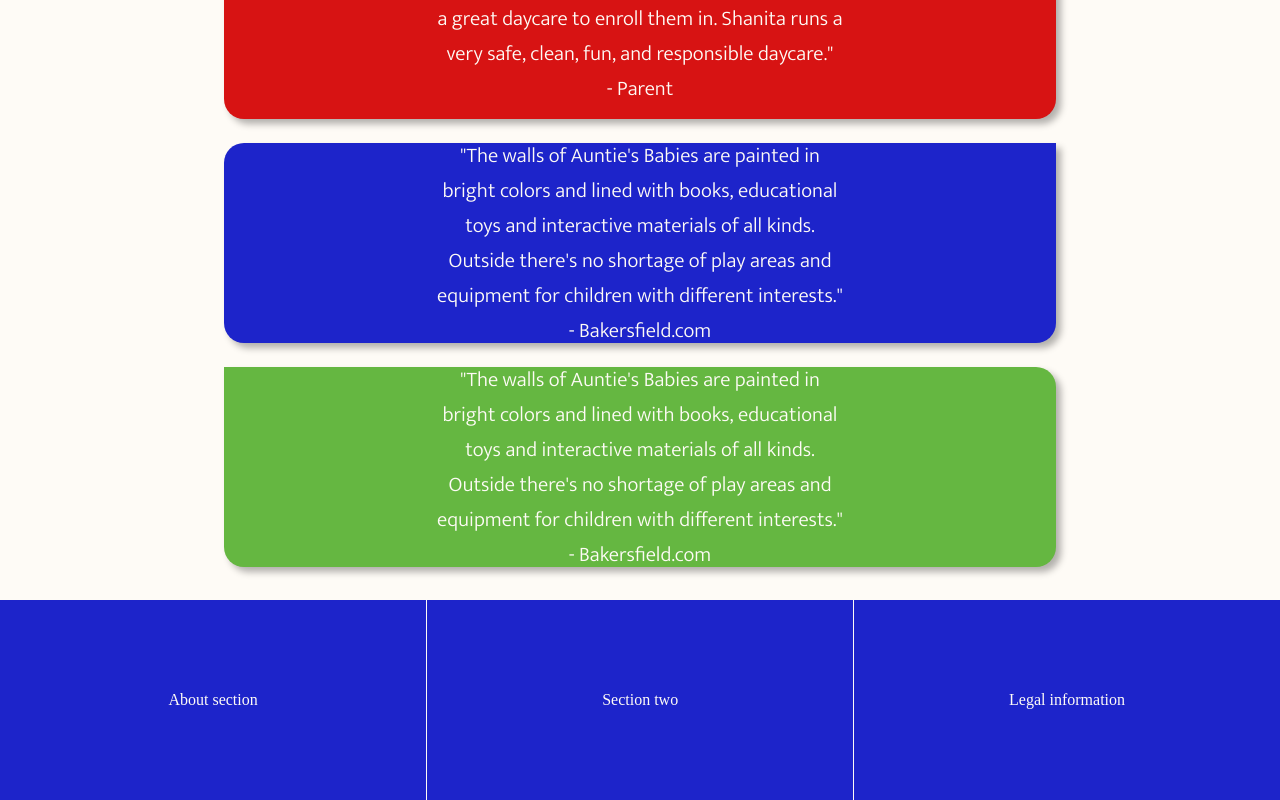
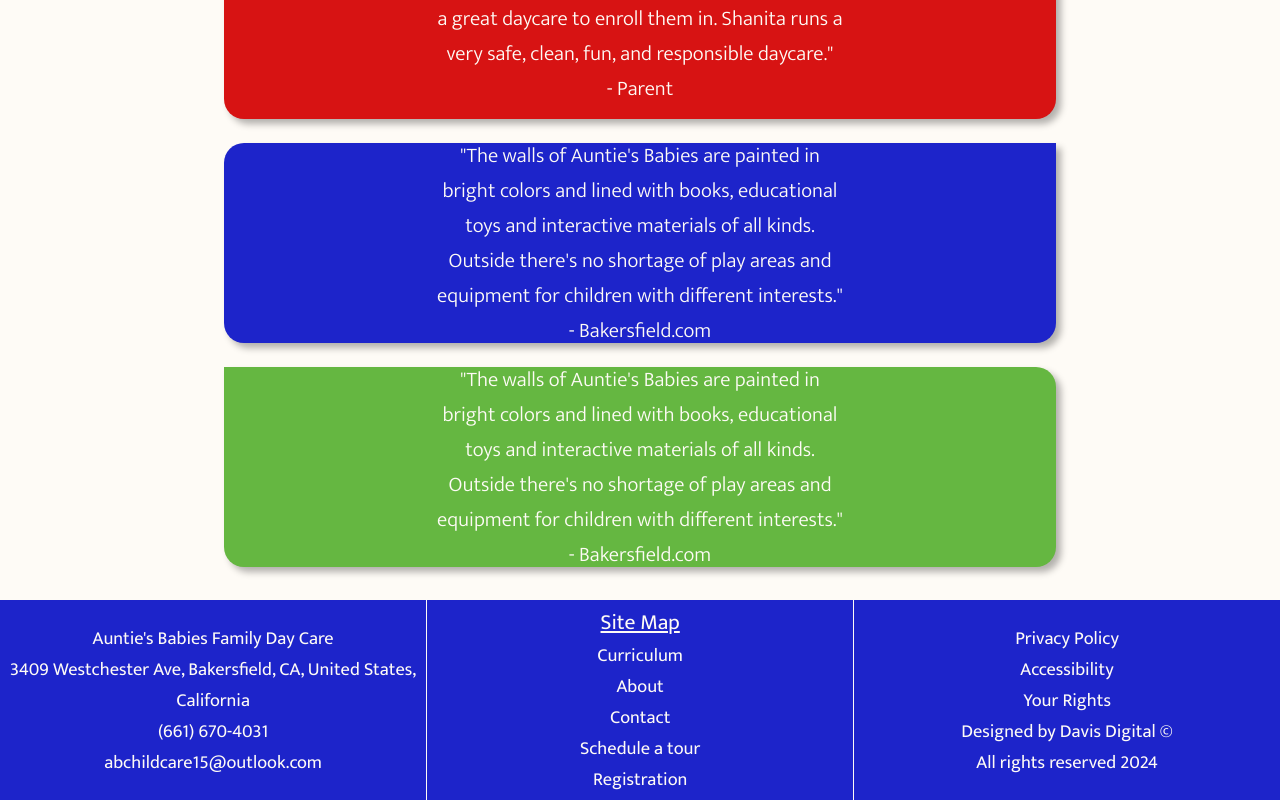
Before and after one commit to tdavis0828/auntiesbabies, a React (Create React App) app: page / in a window 1280 px wide. Shown: the part 2398-3198 px from the top of the page. Built offline with nearby package versions, Linux system fonts and the light colour scheme.

Commit message:
adding footer

```diff
--- a/src/Components/Footer.jsx
+++ b/src/Components/Footer.jsx
@@ -1,11 +1,33 @@
 import { StyledFooter } from '../Styles/HomeStyleSheet';
+import { Link } from 'react-router-dom';
 
 function Footer() {
+  const year = new Date().getFullYear();
   return (
     <StyledFooter>
-      <div>About section</div>
-      <div>Section two</div>
-      <div>Legal information</div>
+      <div>
+        <p>Auntie's Babies Family Day Care</p>
+        <p>3409 Westchester Ave, Bakersfield, CA, United States, California</p>
+        <p>(661) 670-4031</p>
+        <p>abchildcare15@outlook.com</p>
+      </div>
+      <div>
+        <h3>Site Map</h3>
+        <Link to="/">Curriculum</Link>
+        <Link to="/">About</Link>
+        <Link to="/">Contact</Link>
+        <Link to="/">Schedule a tour</Link>
+        <Link to="/">Registration</Link>
+      </div>
+      <div>
+        <a href="/">Privacy Policy</a>
+        <a href="/">Accessibility</a>
+        <a href="/">Your Rights</a>
+        <p>
+          Designed by <a href="/">Davis Digital</a> &copy;
+        </p>
+        <p> All rights reserved {year}</p>
+      </div>
     </StyledFooter>
   );
 }
--- a/src/Styles/HomeStyleSheet.jsx
+++ b/src/Styles/HomeStyleSheet.jsx
@@ -281,6 +281,21 @@ export const StyledFooter = styled.footer`
     justify-content: center;
     align-items: center;
     border-left: 1px solid ${white};
+    font-family: ${primaryFont};
+    text-align: center;
+    font-size: 1.15rem;
+    & h3 {
+      font-weight: 400;
+      font-size: 1.35rem;
+      text-decoration: underline;
+    }
+    & a {
+      color: ${white};
+      text-decoration: none;
+      &:hover {
+        text-decoration: underline;
+      }
+    }
     &:first-child {
       border-left: none;
     }
```
